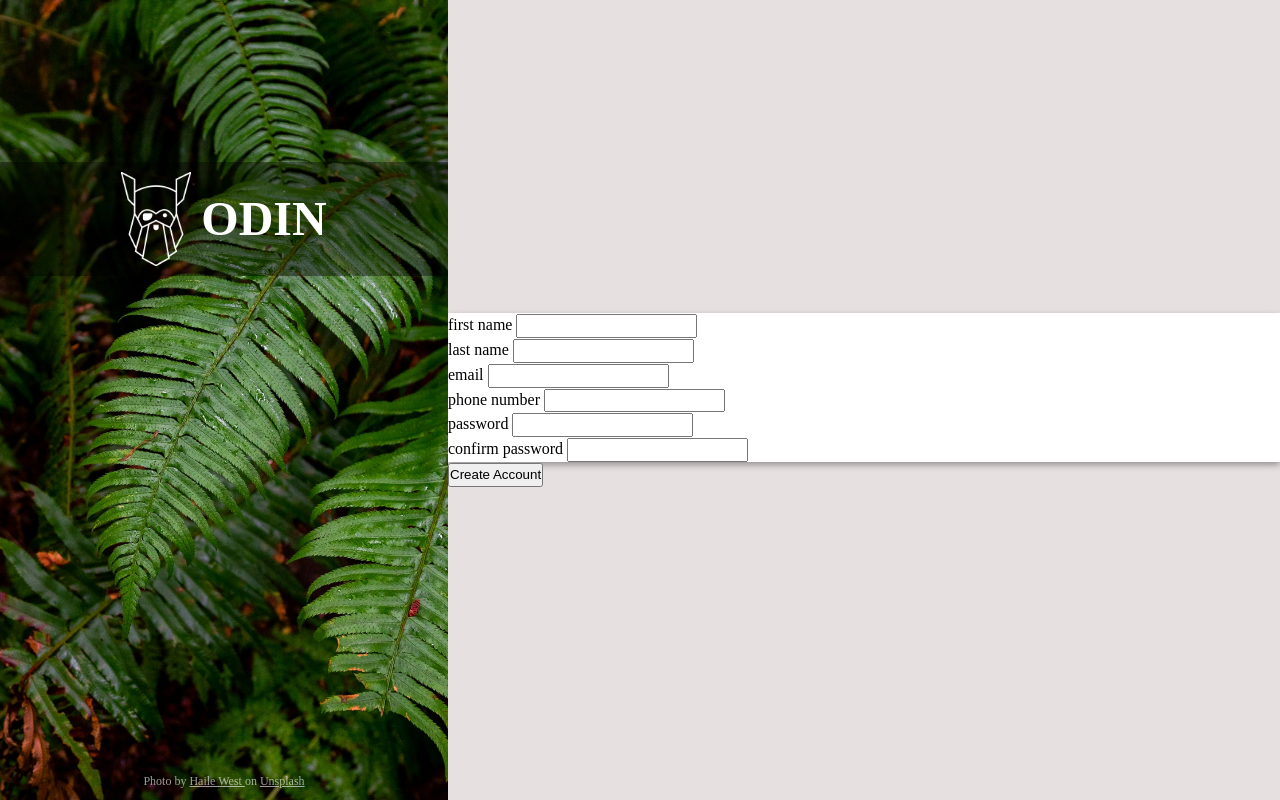
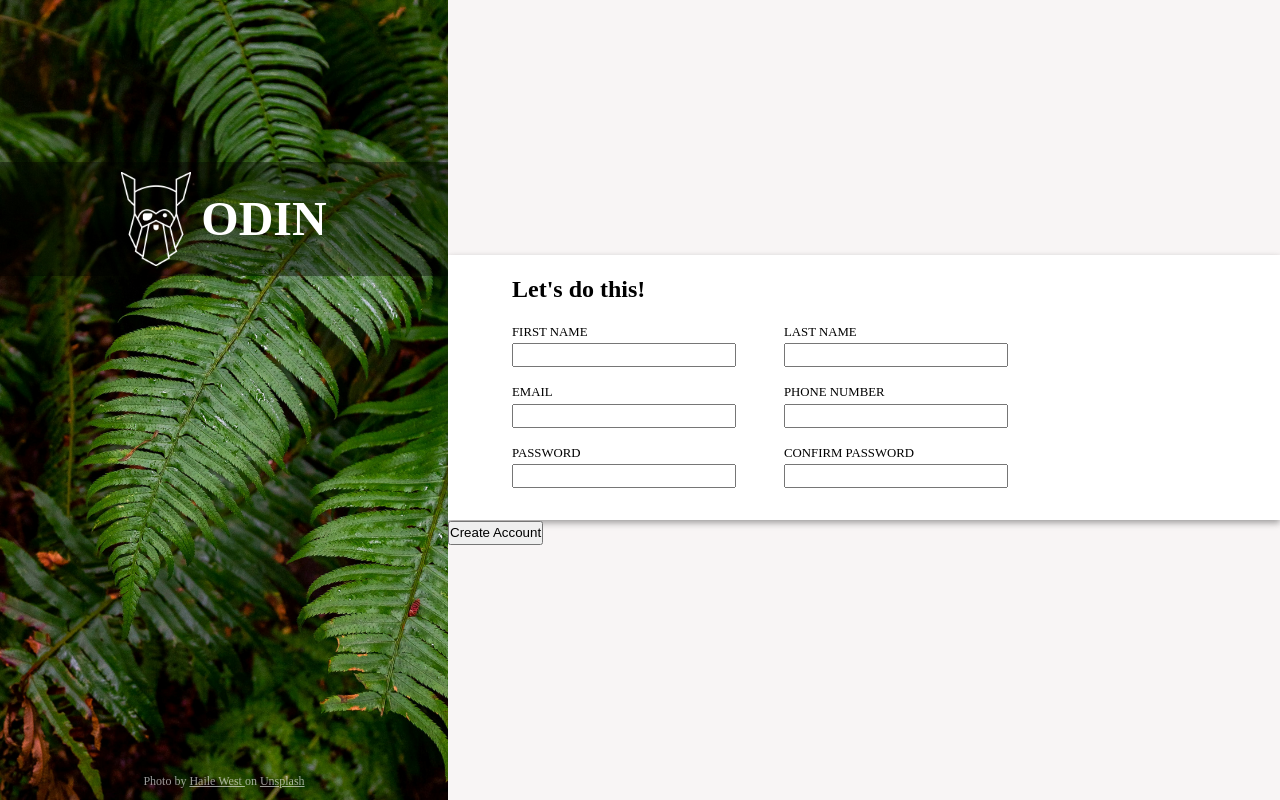
Before and after one commit to sz19999/signup-form, a plain HTML site: page index.html in a window 1280 px wide. Drawn offline with Linux system fonts and the light colour scheme; a web font is replaced by a local one.

Commit message:
Finish form structure and basic styling

```diff
--- a/index.html
+++ b/index.html
@@ -36,7 +36,8 @@
         </header>
         <form action="" method="post">
             <div id="form-container">
-                <h2 id="form-heading"></h2>
+                <h2 id="form-heading">Let's do this!</h2>
+                <div id="input-container">
                     <div>
                         <label for="first-name" class="uppercase">first name</label>
                         <input type="text" id="first-name" name="first_name">
@@ -62,6 +63,7 @@
                         <input type="text" id="confirm-pass">
                     </div>
                 </div>
+            </div>
             <button>Create Account</button>
         </form>
         <div></div>
--- a/styles.css
+++ b/styles.css
@@ -9,7 +9,7 @@
     --hero-txt-clr: white;
     --ftr-txt-clr: rgba(255, 255, 255, 0.6);
 
-    --bg-rightbox-clr: rgb(231, 224, 224);
+    --bg-rightbox-clr: rgb(248, 245, 245);
     --bg-hero-clr: rgba(0, 0, 0, 0.4);
     --bg-form-clr: white;
 }
@@ -32,7 +32,7 @@ body {
     height: 100vh;
 }
 
-/* left container elements start here */
+/* left container start here */
 
 #left-container {
     background-image: url(img/halie-west-25xggax4bSA-unsplash.jpg);
@@ -98,6 +98,8 @@ footer > a {
 
 /* left container ends here */
 
+/*  right container starts here*/
+
 #right-container {
     width: 65%;
     background-color: var(--bg-rightbox-clr);
@@ -112,10 +114,43 @@ form {
     width: 100%;
 }
 
+label {
+    display: block;
+    font-size: 0.8rem;
+}
+
+input {
+    width: 14rem;
+}
+
+.uppercase {
+    text-transform: uppercase;
+}
+
+#form-heading {
+    background-color: var(--bg-form-clr);
+    padding-top: 1rem;
+    padding-bottom: 0rem;
+    padding-left: 4rem;
+    padding-right: 1rem;
+}
+
 #form-container {
-    box-shadow: 0rem 0.2rem 0.4rem 0rem rgba(29, 29, 29, 0.4);;
+    box-shadow: 0rem 0.2rem 0.4rem 0rem rgba(29, 29, 29, 0.4);
 }
 
 #form-container > div {
     background-color: var(--bg-form-clr);
 }
+
+#input-container {
+    display: flex;
+    flex-direction: row;
+    flex-wrap: wrap;
+    gap: 1rem 3rem;
+
+    padding-top: 1rem;
+    padding-bottom: 2rem;
+    padding-left: 4rem;
+    padding-right: 13rem;
+}
```
Lines whose indentation alone changed are shown as unchanged.
